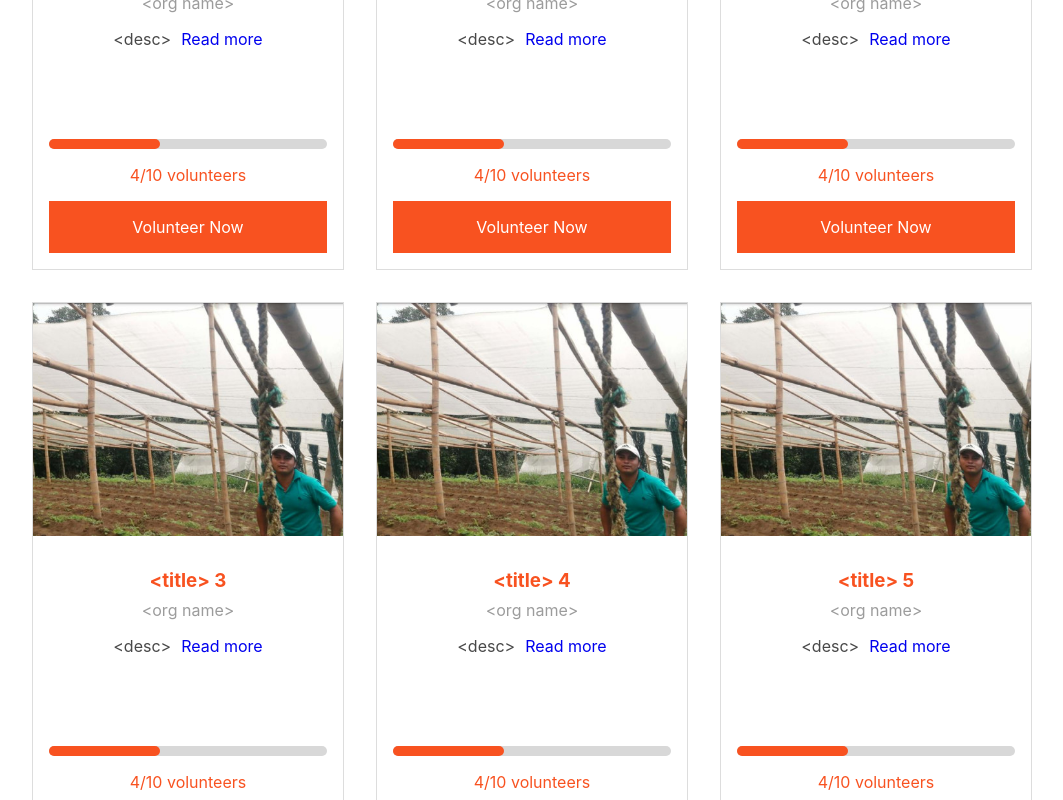
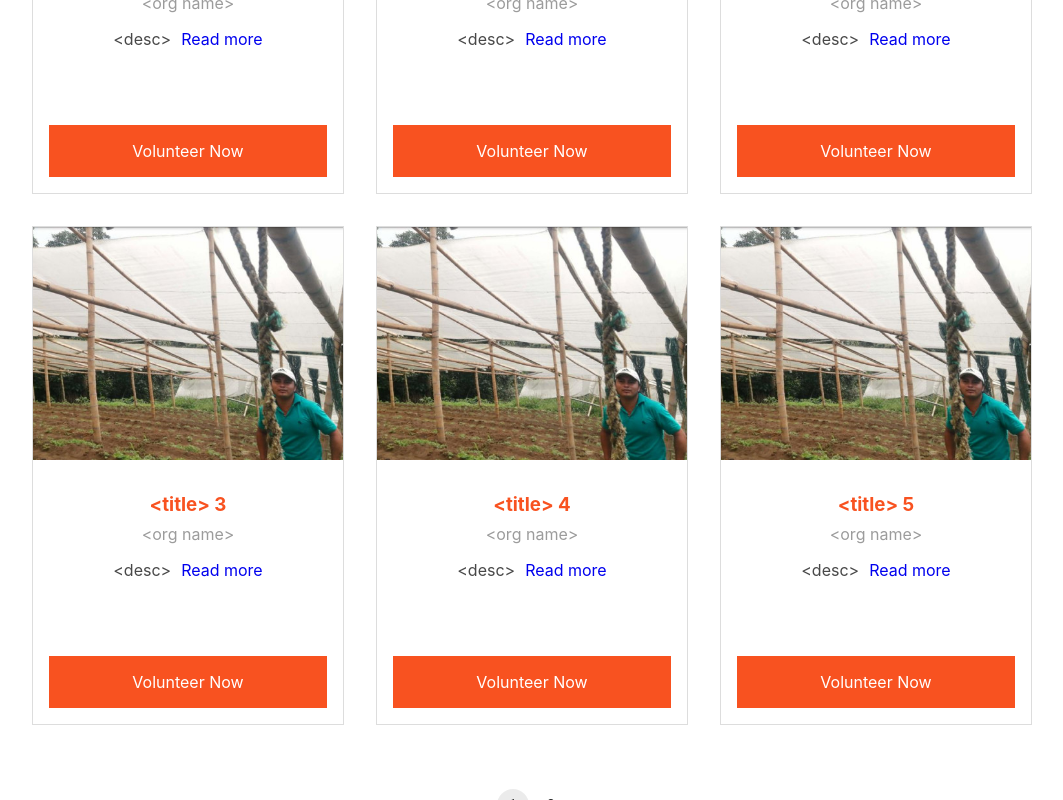
Before and after one commit to CyberVolunteers/Website-v2, a Next.js app in the folder next/: page /searchListings in a window 1280 px wide. Shown: the part 1020-1820 px from the top of the page, without its empty margins (108-1171 px from the left). Built offline with nearby package versions, Linux system fonts and the light colour scheme.

Commit message:
removed the volunteer count from the card component

```diff
--- a/next/client/components/Card.jsx
+++ b/next/client/components/Card.jsx
@@ -31,13 +31,13 @@ function Card({ img, listing }) {
                     <a href="#" >Read more</a>
                 </p>
 
-                <div className={`${styles["meter-total"]}`}>
+                {/* <div className={`${styles["meter-total"]}`}>
                     <div className={`${styles["meter"]}`} style={{ width: currentVolunteers / requestedVolunteers * 100 + "%" }}></div>
                 </div>
 
                 <span className={`${styles["volunteers-progress-bar"]}`}>
                     {currentVolunteers}/{requestedVolunteers} volunteers
-                </span>
+                </span> */}
 
                 <div className={`${styles["submittion-area"]} dflex-align-center`}>
 
```
